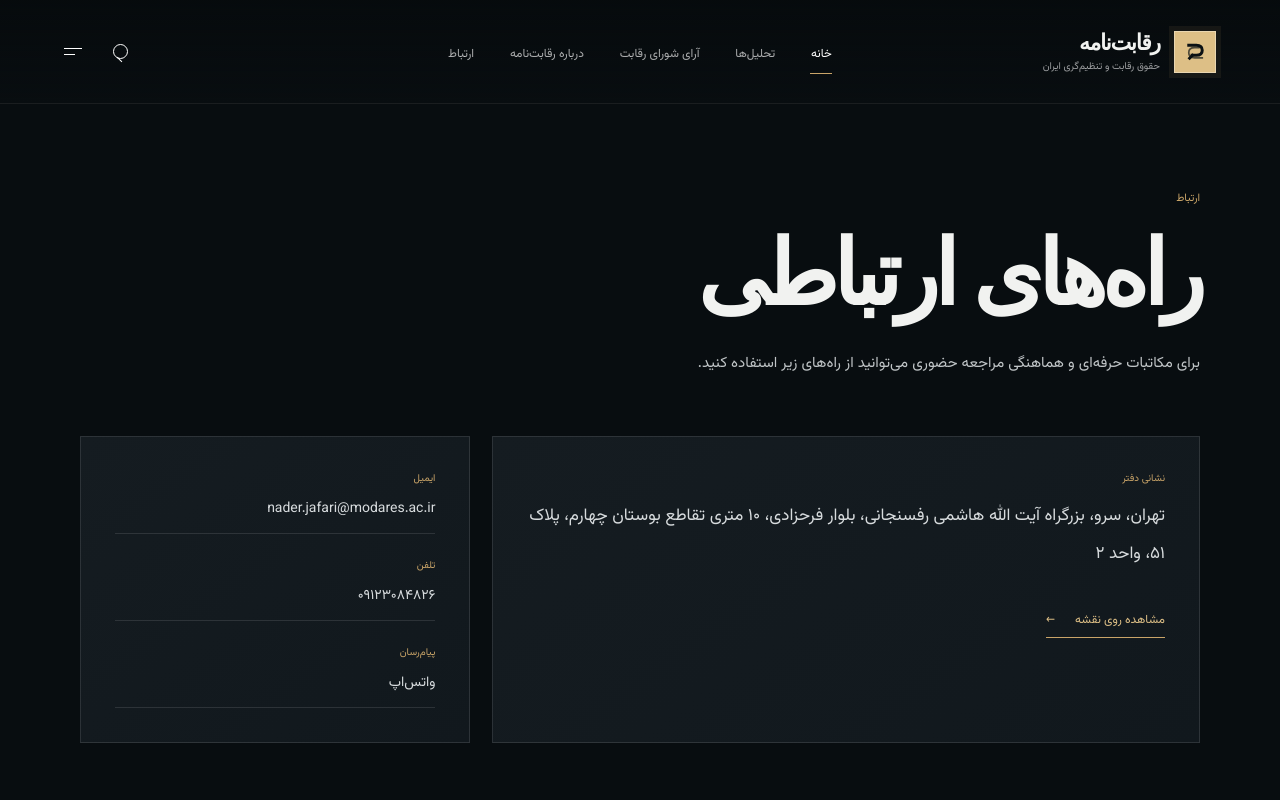
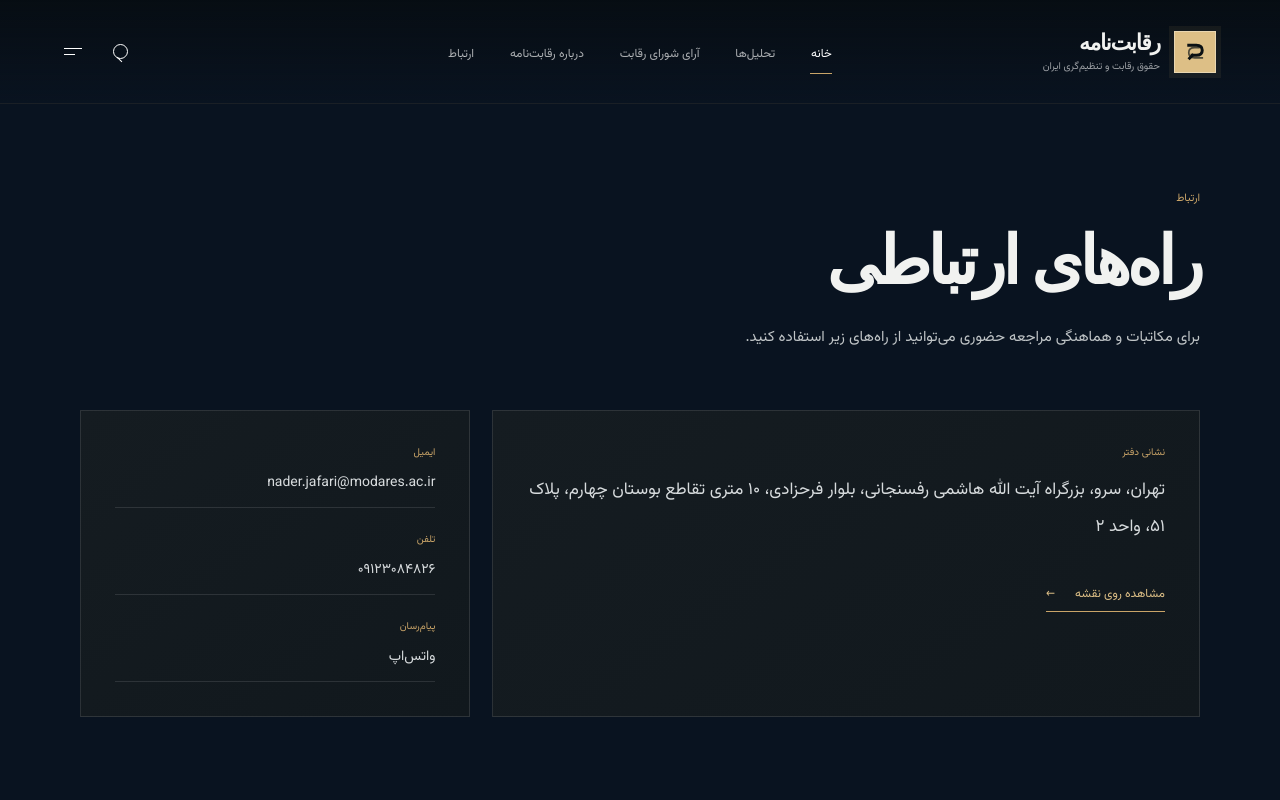
Before and after one commit to philosophia25-source/reghabatnameh, a Next.js app: page /contact in a window 1280 px wide. Shown: the top 800 px of the page. Built offline with nearby package versions, Linux system fonts and the light colour scheme; a web font is replaced by a local one.

Commit message:
Refine contact page color and typography

```diff
--- a/app/contact/page.tsx
+++ b/app/contact/page.tsx
@@ -7,7 +7,7 @@ export default function ContactPage() {
     <article className="shell prose-page contact-page">
       <p className="kicker">ارتباط</p>
       <h1>راه‌های ارتباطی</h1>
-      <p className="lead">برای مکاتبات حرفه‌ای و هماهنگی مراجعه حضوری می‌توانید از راه‌های زیر استفاده کنید.</p>
+      <p className="lead">برای مکاتبات و هماهنگی مراجعه حضوری می‌توانید از راه‌های زیر استفاده کنید.</p>
 
       <div className="contact-grid">
         <section className="contact-card">
--- a/app/globals.css
+++ b/app/globals.css
@@ -1,5 +1,5 @@
 :root {
-  --black:#080d10;
+  --black:#091320;
   --black-soft:#0d1317;
   --panel:#11181d;
   --panel-2:#151c21;
@@ -128,6 +128,7 @@ h1,h2,h3,.brand strong { font-family:"Estedad Variable","Vazirmatn Variable",san
 .note { margin-top:45px; padding:22px 25px; color:#d6d9da!important; background:var(--panel); border-right:2px solid var(--gold); }
 
 .contact-page { max-width:1120px; }
+.contact-page h1 { font-size:clamp(40px,5.2vw,72px); }
 .contact-grid { margin-top:56px; display:grid; grid-template-columns:1.45fr .8fr; gap:22px; }
 .contact-card { min-height:235px; padding:34px; background:linear-gradient(145deg,var(--panel-2),var(--panel)); border:1px solid var(--line); }
 .contact-card small { display:block; margin-bottom:12px; color:var(--gold); font-size:10px; }
```
